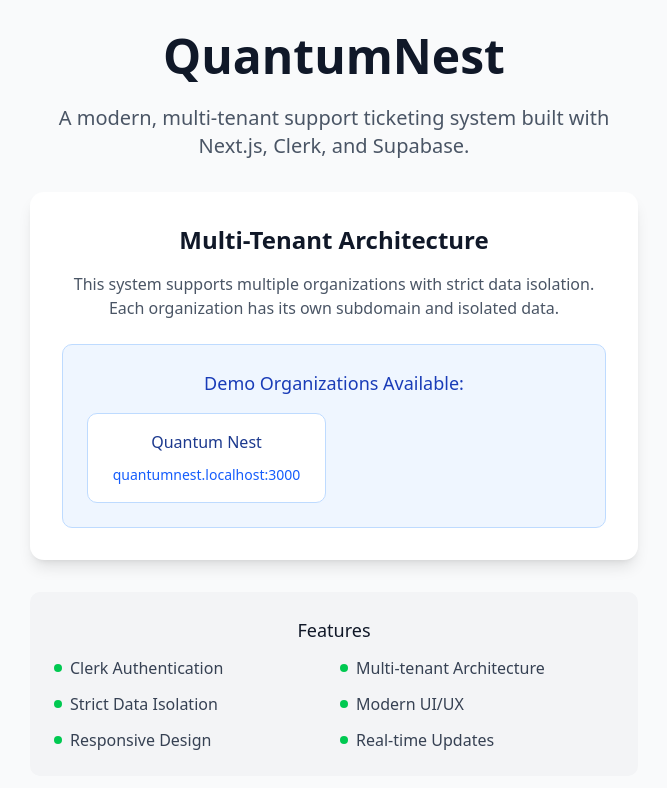
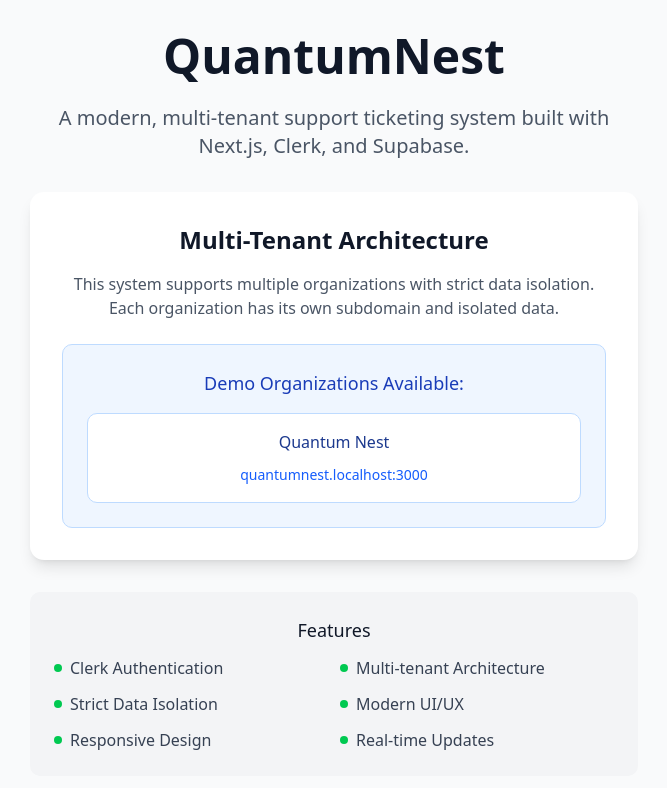
Before and after one commit to rahul5894/ticketing-system, a Next.js app: page / in a window 1280 px wide. Shown: the top 788 px of the page, without its empty margins (306-973 px from the left). Built offline with nearby package versions, Linux system fonts and the light colour scheme; no server answers.

Commit message:
new guidelines fix

```diff
--- a/src/app/page.tsx
+++ b/src/app/page.tsx
@@ -79,7 +79,7 @@
                 <h3 className='text-lg font-medium text-blue-800 mb-4'>
                   Demo Organizations Available:
                 </h3>
-                <div className='grid gap-4 md:grid-cols-2'>
+                <div className='grid'>
                   <div className='bg-white rounded-lg p-4 border border-blue-200'>
                     <h4 className='font-medium text-blue-900 mb-2'>
                       Quantum Nest
```
Also changed, not shown: 1 other file (tests, documents, lock files or other folders).
